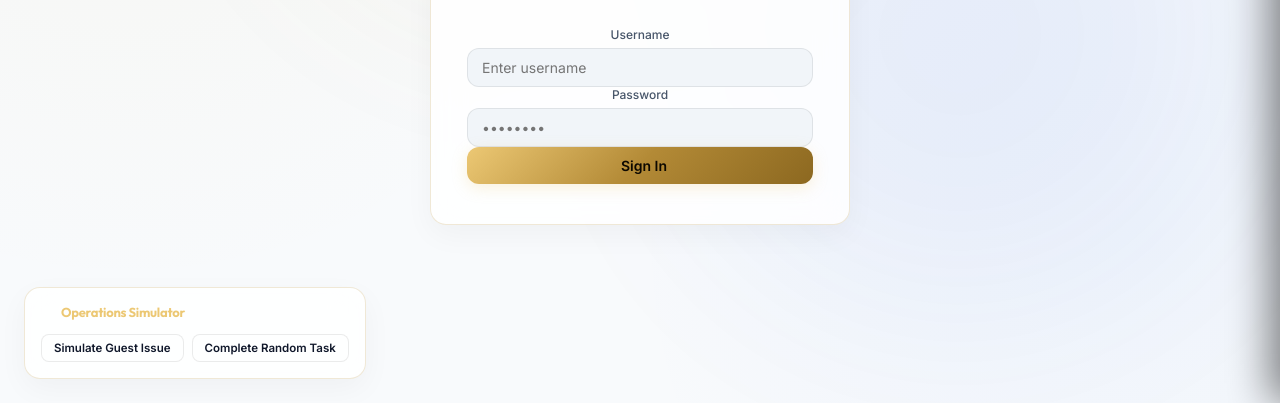
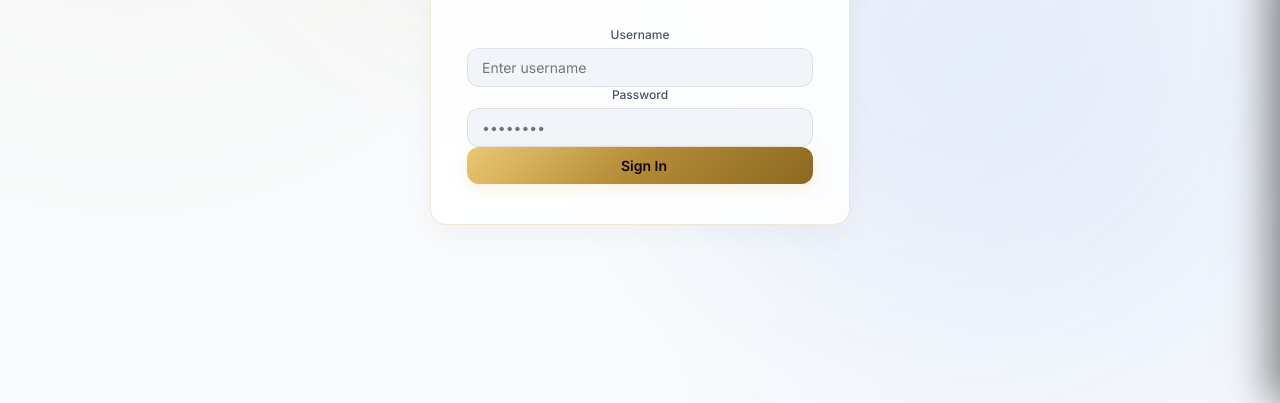
Before and after one commit to devkabeachresortsmit-maker/inside-system-, a plain HTML site: page index.html in a window 1280 px wide. Shown: the part 397-800 px from the top of the page. Drawn offline with nearby package versions, Linux system fonts and the light colour scheme; no server answers.

Commit message:
Update index.html

```diff
--- a/index.html
+++ b/index.html
@@ -447,14 +447,6 @@
     </div>
   </aside>
 
-  <!-- ============ FLOATING SIMULATOR PANEL ============ -->
-  <div class="simulator-widget glass-panel">
-    <h4><i data-lucide="terminal" style="width:14px;height:14px;color:var(--gold)"></i> Operations Simulator</h4>
-    <div class="simulator-buttons">
-      <button class="btn btn-glass simulator-btn" id="simGuestIssueBtn">Simulate Guest Issue</button>
-      <button class="btn btn-glass simulator-btn" id="simProgressTaskBtn">Complete Random Task</button>
-    </div>
-  </div>
 
   <div id="toast" class="toast hidden"></div>
 
```
